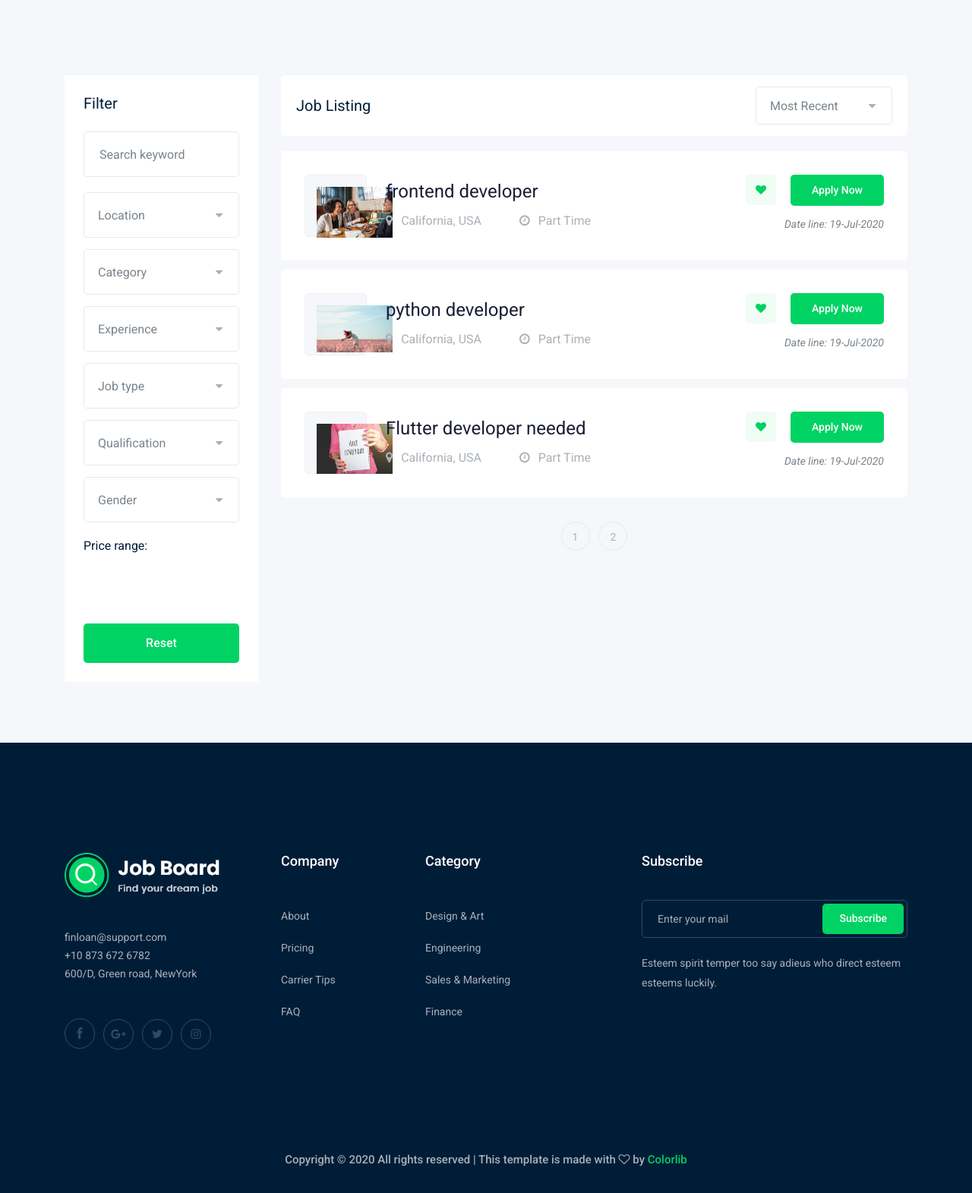
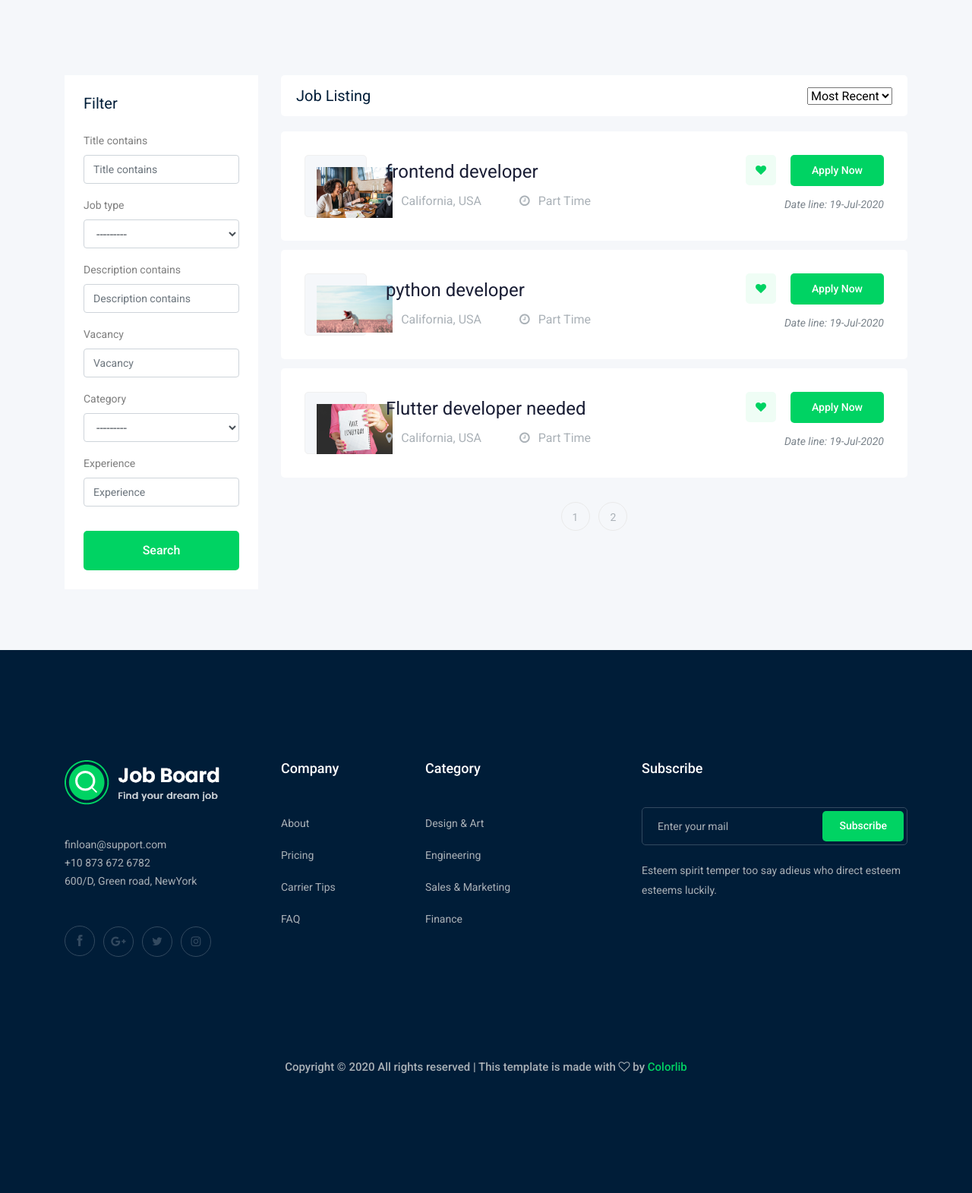
Before and after one commit to rimatechcampus/django-jobboard-project-, a Django app: page /jobs/ in a window 1280 px wide. Shown: the part 352-1923 px from the top of the page at 76% size. After the commit the page ends 1766 px from the top, so only its background shows below. Run offline with Django 3.2, Linux system fonts and the light colour scheme; data comes from the database, SQL or seed files in the repository; both versions use the stored data as it was after the commit; some libraries are stand-ins or nearby versions.

Commit message:
add filter to job list page

```diff
--- /dev/null
+++ b/contact/admin.py
@@ -0,0 +1,3 @@
+from django.contrib import admin
+
+# Register your models here.
--- /dev/null
+++ b/contact/apps.py
@@ -0,0 +1,5 @@
+from django.apps import AppConfig
+
+
+class ContactConfig(AppConfig):
+    name = 'contact'
--- /dev/null
+++ b/contact/models.py
@@ -0,0 +1,3 @@
+from django.db import models
+
+# Create your models here.
--- /dev/null
+++ b/contact/tests.py
@@ -0,0 +1,3 @@
+from django.test import TestCase
+
+# Create your tests here.
--- /dev/null
+++ b/contact/urls.py
@@ -0,0 +1,7 @@
+from django.urls import path
+from . import views
+
+app_name = 'contact'
+urlpatterns = [
+    path('', views.send_message, name='contact'),
+]
--- a/job/templates/job/job_list.html
+++ b/job/templates/job/job_list.html
@@ -1,6 +1,6 @@
 {% extends 'base.html' %}
 
-
+{% load bootstrap4 %}
 
 {% block body %}
 
@@ -25,82 +25,15 @@
             <div class="col-lg-3">
                 <div class="job_filter white-bg">
                     <div class="form_inner white-bg">
+
                         <h3>Filter</h3>
-                        <form action="#">
-                            <div class="row">
-                                <div class="col-lg-12">
-                                    <div class="single_field">
-                                        <input type="text" placeholder="Search keyword">
-                                    </div>
-                                </div>
-                                <div class="col-lg-12">
-                                    <div class="single_field">
-                                        <select class="wide">
-                                            <option data-display="Location">Location</option>
-                                            <option value="1">Rangpur</option>
-                                            <option value="2">Dhaka </option>
-                                        </select>
-                                    </div>
-                                </div>
-                                <div class="col-lg-12">
-                                    <div class="single_field">
-                                        <select class="wide">
-                                            <option data-display="Category">Category</option>
-                                            <option value="1">Category 1</option>
-                                            <option value="2">Category 2 </option>
-                                        </select>
-                                    </div>
-                                </div>
-                                <div class="col-lg-12">
-                                    <div class="single_field">
-                                        <select class="wide">
-                                            <option data-display="Experience">Experience</option>
-                                            <option value="1">Experience 1</option>
-                                            <option value="2">Experience 2 </option>
-                                        </select>
-                                    </div>
-                                </div>
-                                <div class="col-lg-12">
-                                    <div class="single_field">
-                                        <select class="wide">
-                                            <option data-display="Job type">Job type</option>
-                                            <option value="1">full time 1</option>
-                                            <option value="2">part time 2 </option>
-                                        </select>
-                                    </div>
-                                </div>
-                                <div class="col-lg-12">
-                                    <div class="single_field">
-                                        <select class="wide">
-                                            <option data-display="Qualification">Qualification</option>
-                                            <option value="1">Qualification 1</option>
-                                            <option value="2">Qualification 2</option>
-                                        </select>
-                                    </div>
-                                </div>
-                                <div class="col-lg-12">
-                                    <div class="single_field">
-                                        <select class="wide">
-                                            <option data-display="Gender">Gender</option>
-                                            <option value="1">male</option>
-                                            <option value="2">female</option>
-                                        </select>
-                                    </div>
-                                </div>
-                            </div>
+                        <form method="GET">
+                            {% bootstrap_form my_filter.form %}
+                            <input type="submit" value="search" class="boxed-btn3 w-100 mt-3">
                         </form>
                     </div>
-                    <div class="range_wrap">
-                        <label for="amount">Price range:</label>
-                        <div id="slider-range"></div>
-                        <p>
-                            <input type="text" id="amount" readonly
-                                style="border:0; color:#7A838B; font-size: 14px; font-weight:400;">
-                        </p>
-                    </div>
-                    <div class="reset_btn">
-                        <button class="boxed-btn3 w-100" type="submit">Reset</button>
-                    </div>
+
+
                 </div>
             </div>
             <div class="col-lg-9">
--- a/job/views.py
+++ b/job/views.py
@@ -3,17 +3,25 @@ from .models import Job
 from django.core.paginator import Paginator
 from .forms import ApplyForm, JobForm
 from django.urls import reverse
+from django.contrib.auth.decorators import login_required
+from .filters import JobFilter
 # Create your views here.
 
 
 def job_list(request):
     jobs = Job.objects.all()
+
+    # filter
+    my_filter = JobFilter(request.GET, queryset=jobs)
+    jobs = my_filter.qs
+    # paginator
     paginator = Paginator(jobs, 3)
     page_number = request.GET.get('page')
     page_obj = paginator.get_page(page_number)
 
     context = {
-        'jobs': page_obj
+        'jobs': page_obj,
+        'my_filter': my_filter
     }
     return render(request, 'job/job_list.html', context)
 
@@ -36,6 +44,7 @@ def job_details(request, slug):
     return render(request, 'job/job_details.html', context)
 
 
+@login_required
 def add_job(request):
     if request.method == 'POST':
         form = JobForm(request.POST, request.FILES)
--- a/project/settings.py
+++ b/project/settings.py
@@ -42,8 +42,10 @@ INSTALLED_APPS = [
 
     'bootstrap4',
 
-    # ! my apps
+
     'job',
+    'django_filters',
+    'contact',
 
 ]
 
--- a/project/urls.py
+++ b/project/urls.py
@@ -23,6 +23,7 @@ urlpatterns = [
     path('accounts/', include('accounts.urls', namespace='accounts')),
     path('admin/', admin.site.urls),
     path('jobs/', include('job.urls', namespace='jobs')),
+    path('contact-us/', include('contact.urls', namespace='contact')),
 
 
 ]
--- a/templates/base.html
+++ b/templates/base.html
@@ -9,9 +9,8 @@
     <meta name="description" content="">
     <meta name="viewport" content="width=device-width, initial-scale=1">
 
-
     <!-- <link rel="manifest" href="site.webmanifest"> -->
-    <link rel="shortcut icon" type="image/x-icon" href="{% static 'img/favicon.png' %} ">
+    <link rel="shortcut icon" type="image/x-icon" href="img/favicon.png">
     <!-- Place favicon.ico in the root directory -->
 
     <!-- CSS here -->
@@ -212,25 +206,25 @@
 
     <!-- link that opens popup -->
     <!-- JS here -->
-    <script src="js/vendor/modernizr-3.5.0.min.js"></script>
-    <script src="js/vendor/jquery-1.12.4.min.js"></script>
-    <script src="js/popper.min.js"></script>
-    <script src="js/bootstrap.min.js"></script>
-    <script src="js/owl.carousel.min.js"></script>
-    <script src="js/isotope.pkgd.min.js"></script>
-    <script src="js/ajax-form.js"></script>
-    <script src="js/waypoints.min.js"></script>
-    <script src="js/jquery.counterup.min.js"></script>
-    <script src="js/imagesloaded.pkgd.min.js"></script>
-    <script src="js/scrollIt.js"></script>
-    <script src="js/jquery.scrollUp.min.js"></script>
-    <script src="js/wow.min.js"></script>
-    <script src="js/nice-select.min.js"></script>
-    <script src="js/jquery.slicknav.min.js"></script>
-    <script src="js/jquery.magnific-popup.min.js"></script>
-    <script src="js/plugins.js"></script>
-    <!-- <script src="js/gijgo.min.js"></script> -->
-    <script src="js/range.js"></script>
+    <script src="{% static 'js/vendor/modernizr-3.5.0.min.js' %}"></script>
+    <script src="{% static 'js/vendor/jquery-1.12.4.min.js' %}"></script>
+    <script src="{% static 'js/popper.min.js' %}"></script>
+    <script src="{% static 'js/bootstrap.min.js' %}"></script>
+    <script src="{% static 'js/owl.carousel.min.js' %}"></script>
+    <script src="{% static 'js/isotope.pkgd.min.js' %}"></script>
+    <script src="{% static 'js/ajax-form.js' %}"></script>
+    <script src="{% static 'js/waypoints.min.js' %}"></script>
+    <script src="{% static 'js/jquery.counterup.min.js' %}"></script>
+    <script src="{% static 'js/imagesloaded.pkgd.min.js' %}"></script>
+    <script src="{% static 'js/scrollIt.js' %}"></script>
+    <script src="{% static 'js/jquery.scrollUp.min.js' %}"></script>
+    <script src="{% static 'js/wow.min.js' %}"></script>
+    <script src="{% static 'js/nice-select.min.js' %}"></script>
+    <script src="{% static 'js/jquery.slicknav.min.js' %}"></script>
+    <script src="{% static 'js/jquery.magnific-popup.min.js' %}"></script>
+    <script src="{% static 'js/plugins.js' %}"></script>
+    <!-- <script src="{% static 'js/gijgo.min.js' %}"></script> -->
+    <script src="{% static 'js/range.js' %}"></script>
 
 
 
@@ -242,9 +236,24 @@
     <script src="{% static 'js/mail-script.js' %}"></script>
 
 
-    <script src="{% static 'js/main.js' %}"></script>
+    <script src="{% static 'js/main.js"></script>
 
 
+	<script>
+        $(function () {
+            $("#slider-range").slider({
+                range: true,
+                min: 0,
+                max: 24600,
+                values: [750, 24600],
+                slide: function (event, ui) {
+                    $("#amount").val("$" + ui.values[0] + " - $" + ui.values[1] + "/ Year");
+                }
+            });
+            $("#amount").val("$" + $("#slider-range").slider("values", 0) +
+                " - $" + $("#slider-range").slider("values", 1) + "/ Year");
+        });
+    </script>
 </body>
 
 </html>
```
Also changed, not shown: other parts of templates/base.html (+16 -21 lines), contact/views.py (added, +7 -0 lines), job/filters.py (added, +13 -0 lines), contact/__init__.py (added), contact/migrations/__init__.py (added), db.sqlite3, media/jobs/None_C5ChOg3.jpg (added), media/jobs/None_QMiIrY0.jpg (added), media/jobs/None_lESnuZH.jpg (added), 1 other file.
